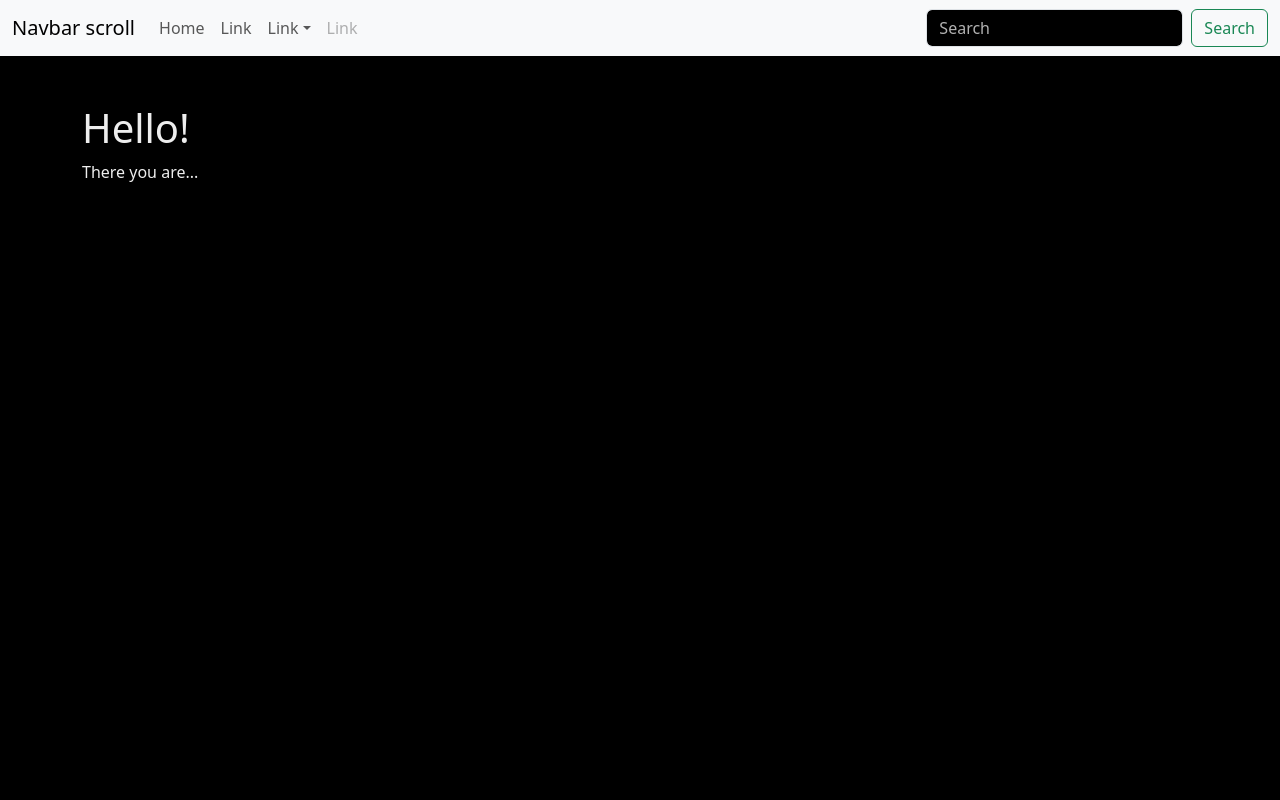
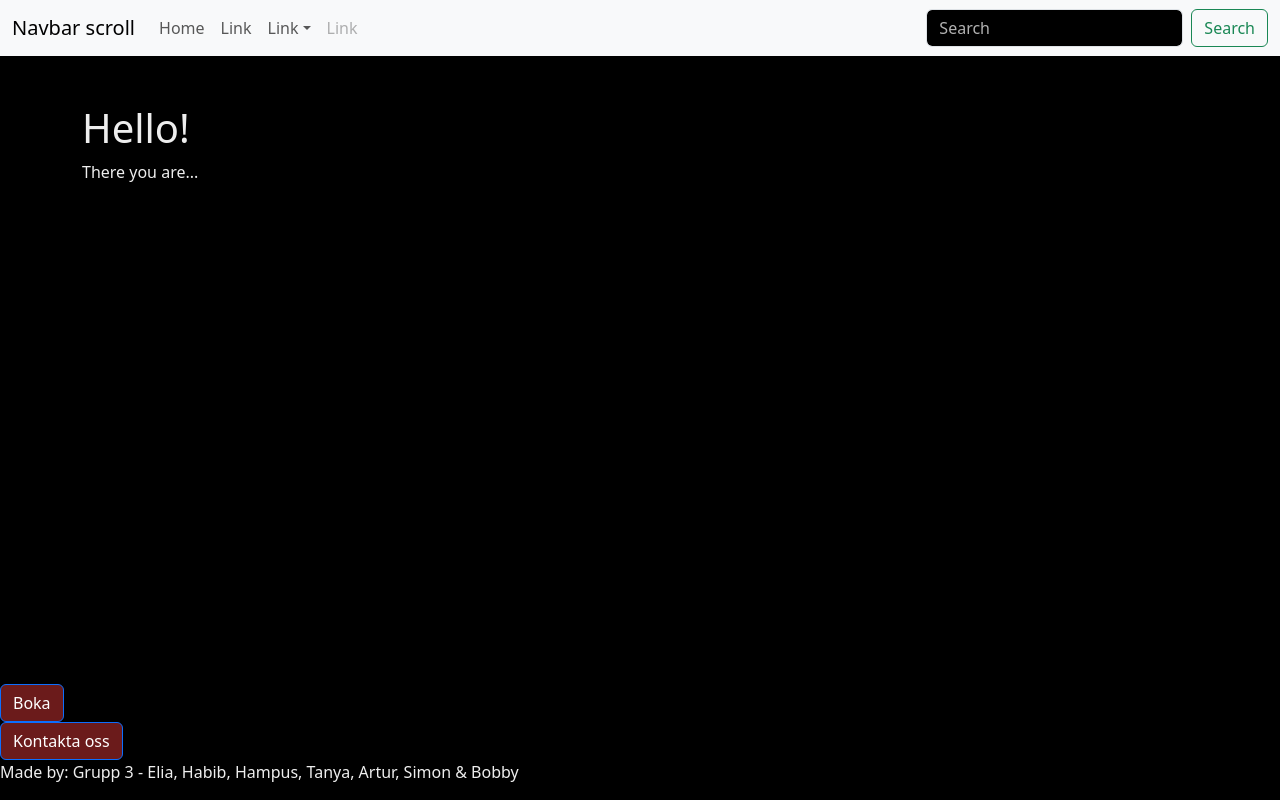
Before and after one commit to ELHabibA/Filmvisarna, a React (Vite) app in the folder frontend/: page / in a window 1280 px wide. Built offline with nearby package versions, Linux system fonts and the light colour scheme.

Commit message:
first basic layout of the footer

```diff
--- a/frontend/src/App.jsx
+++ b/frontend/src/App.jsx
@@ -3,6 +3,7 @@ import "./sass/main.scss";
 
 // Import some Bootstrap components
 import MainMenu from './MainMenu';
+import Footer from "./components/Footer/Footer";
 import { Container, Row, Col, Button } from 'react-bootstrap';
 
 export default function App() {
@@ -16,5 +17,6 @@ export default function App() {
         </Col>
       </Row>
     </Container>
+    <Footer />
   </>;
 }
--- /dev/null
+++ b/frontend/src/components/Footer/Footer.jsx
@@ -0,0 +1,22 @@
+import React from 'react';
+import { Container, Row } from 'react-bootstrap';
+import ReactDOM from 'react-dom/client'
+
+import { Button } from 'react-bootstrap';
+
+function Footer() {
+    return (
+        <div className="fixed-bottom">
+
+            <div> <Button>Boka</Button></div>
+            <div> <Button>Kontakta oss</Button></div>
+            <div>
+                <p>Made by: Grupp 3 - Elia, Habib, Hampus, Tanya, Artur, Simon & Bobby</p>
+            </div>
+
+        </div>
+
+    );
+}
+
+export default Footer;
```
Also changed, not shown: frontend/src/components/footer.jsx (deleted), 1 other file (tests, documents, lock files or other folders).
